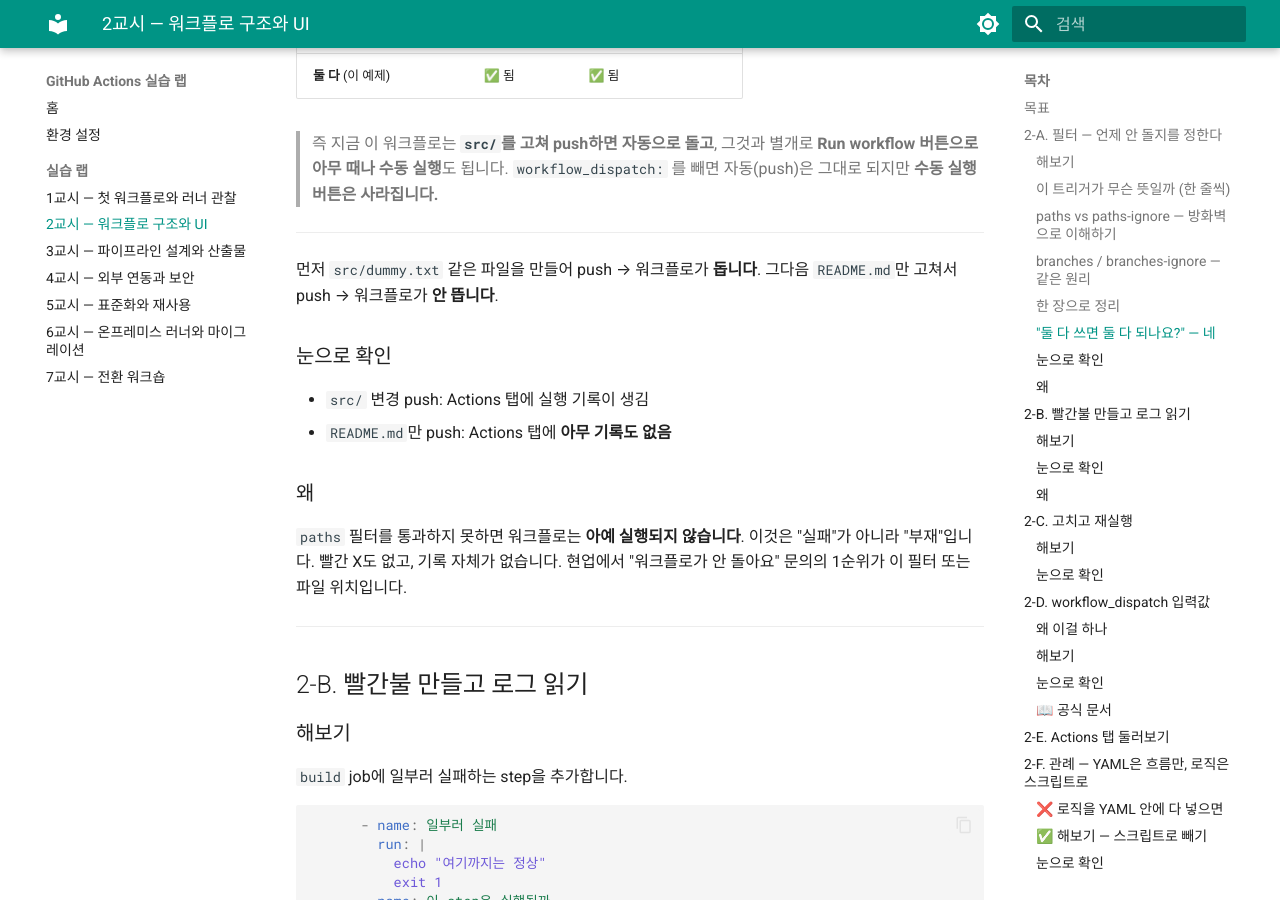
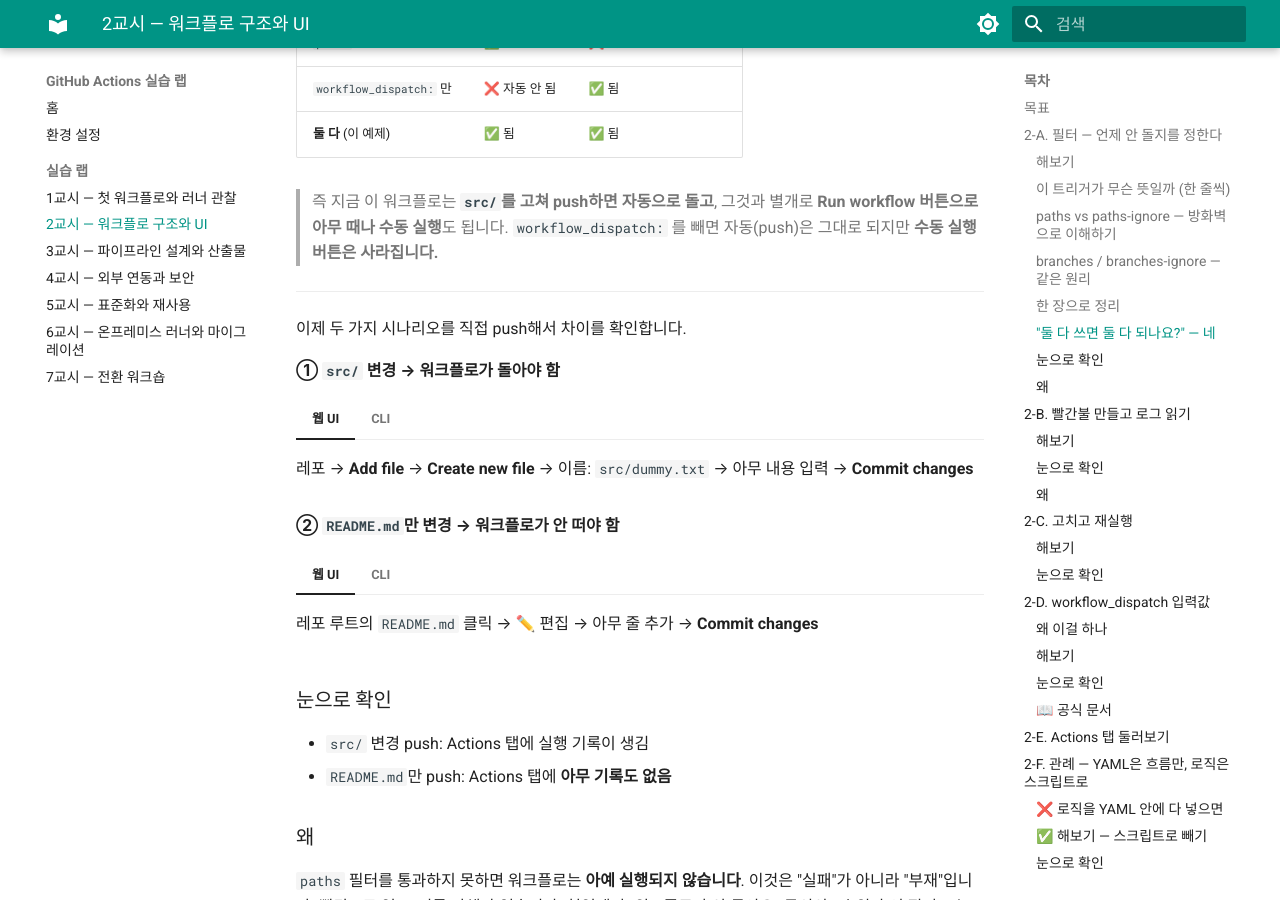
Before and after one commit to skilleat-labs/actions-lab, an MkDocs documentation site: the page built from docs/labs/lab2-structure-ui.md, in a window 1280 px wide and 900 px high, scrolled down 4291 px. Built offline with MkDocs 1.6.1 and Material for MkDocs 9.7.7, drawn with Linux system fonts in a browser that asks for light colours.

Commit message:
lab2: add/commit/push 안내 추가 (웹 UI / CLI 탭)
2-A 해보기 ci.yml 생성 시, paths 필터 테스트 두 시나리오에
웹 UI와 CLI 탭 전환 방식으로 커밋·푸시 가이드 추가.

Co-Authored-By: Claude Sonnet 4.6 <noreply@anthropic.com>

````diff
--- a/docs/labs/lab2-structure-ui.md
+++ b/docs/labs/lab2-structure-ui.md
@@ -28,6 +28,21 @@ jobs:
       - uses: actions/checkout@v7
       - run: echo "빌드 실행됨 (src가 바뀜)"
 ```
+
+??? info "파일 만들고 올리는 방법"
+    **웹 UI (추천)**
+
+    1. 레포 → **Add file** → **Create new file**
+    2. 파일 이름 칸에 `.github/workflows/ci.yml` 입력
+    3. 내용 붙여넣기 → **Commit changes**
+
+    **CLI**
+
+    ```bash
+    git add .github/workflows/ci.yml
+    git commit -m "lab2: paths 필터 CI 추가"
+    git push
+    ```
 
 ### 이 트리거가 무슨 뜻일까 (한 줄씩)
 
@@ -221,8 +236,34 @@ on:
 
 ---
 
-먼저 `src/dummy.txt` 같은 파일을 만들어 push → 워크플로가 **돕니다**.
-그다음 `README.md`만 고쳐서 push → 워크플로가 **안 뜹니다**.
+이제 두 가지 시나리오를 직접 push해서 차이를 확인합니다.
+
+**① `src/` 변경 → 워크플로가 돌아야 함**
+
+=== "웹 UI"
+    레포 → **Add file** → **Create new file** → 이름: `src/dummy.txt` → 아무 내용 입력 → **Commit changes**
+
+=== "CLI"
+    ```bash
+    mkdir -p src
+    echo "test" > src/dummy.txt
+    git add src/dummy.txt
+    git commit -m "lab2: paths 필터 테스트용 파일"
+    git push
+    ```
+
+**② `README.md`만 변경 → 워크플로가 안 떠야 함**
+
+=== "웹 UI"
+    레포 루트의 `README.md` 클릭 → ✏️ 편집 → 아무 줄 추가 → **Commit changes**
+
+=== "CLI"
+    ```bash
+    echo "# test" >> README.md
+    git add README.md
+    git commit -m "lab2: paths 필터 무시 테스트 (README만)"
+    git push
+    ```
 
 ### 눈으로 확인
 - `src/` 변경 push: Actions 탭에 실행 기록이 생김
````
